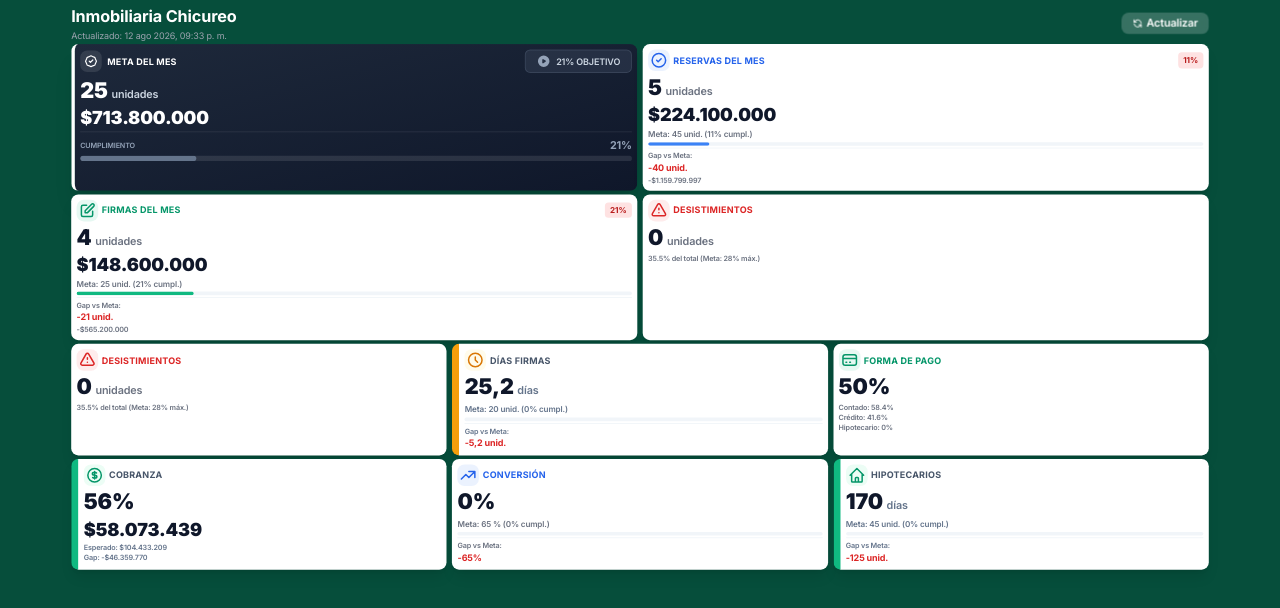
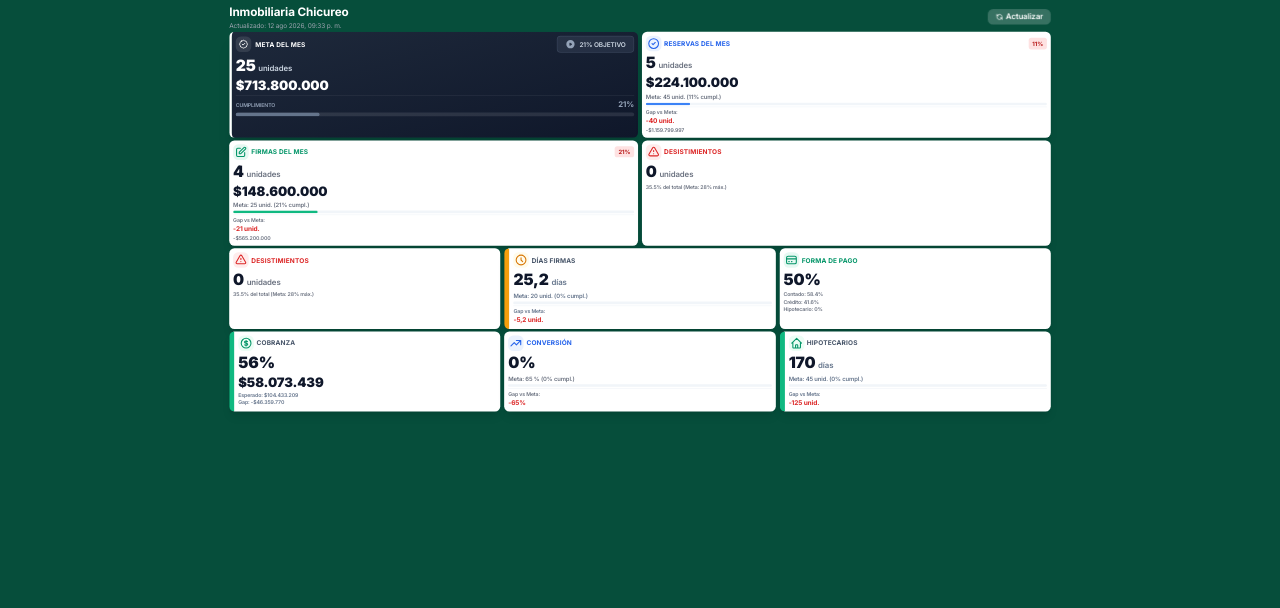
Before and after one commit to hernanazocar/indicadores-kpis, a Next.js app: page /demo in a window 1280 px wide. Shown: the top 608 px of the page. Built offline with nearby package versions, Linux system fonts and the light colour scheme.

Commit message:
Reducir scale a 0.65 para TV 43 pulgadas
- Scale por defecto: 65% (0.65)
- Optimizado para Smart TV de 43 pulgadas
- Todas las 4 filas visibles sin scroll
- Ajustable con ?scale=X si se necesita

```diff
--- a/app/demo/page.tsx
+++ b/app/demo/page.tsx
@@ -13,7 +13,7 @@ export default function DemoPage() {
   const [kpiData, setKpiData] = useState<KPIData>(mockKPIData);
   const [isLoading, setIsLoading] = useState(false);
   const [currentTime, setCurrentTime] = useState('');
-  const [scale, setScale] = useState(0.9); // Scale por defecto 90% para Smart TV
+  const [scale, setScale] = useState(0.65); // Scale por defecto 65% para Smart TV 43"
 
   const formatCLP = (amount: number) => {
     return new Intl.NumberFormat('es-CL', {
```
